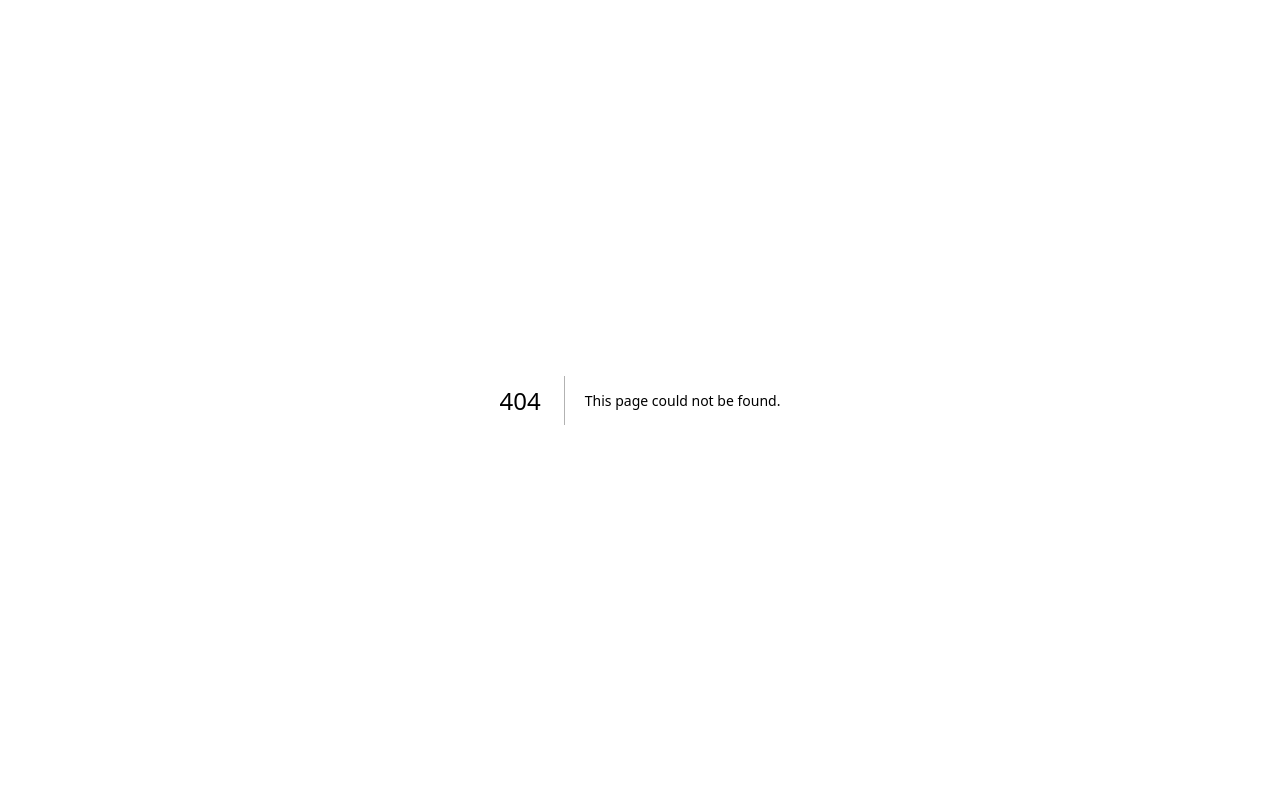
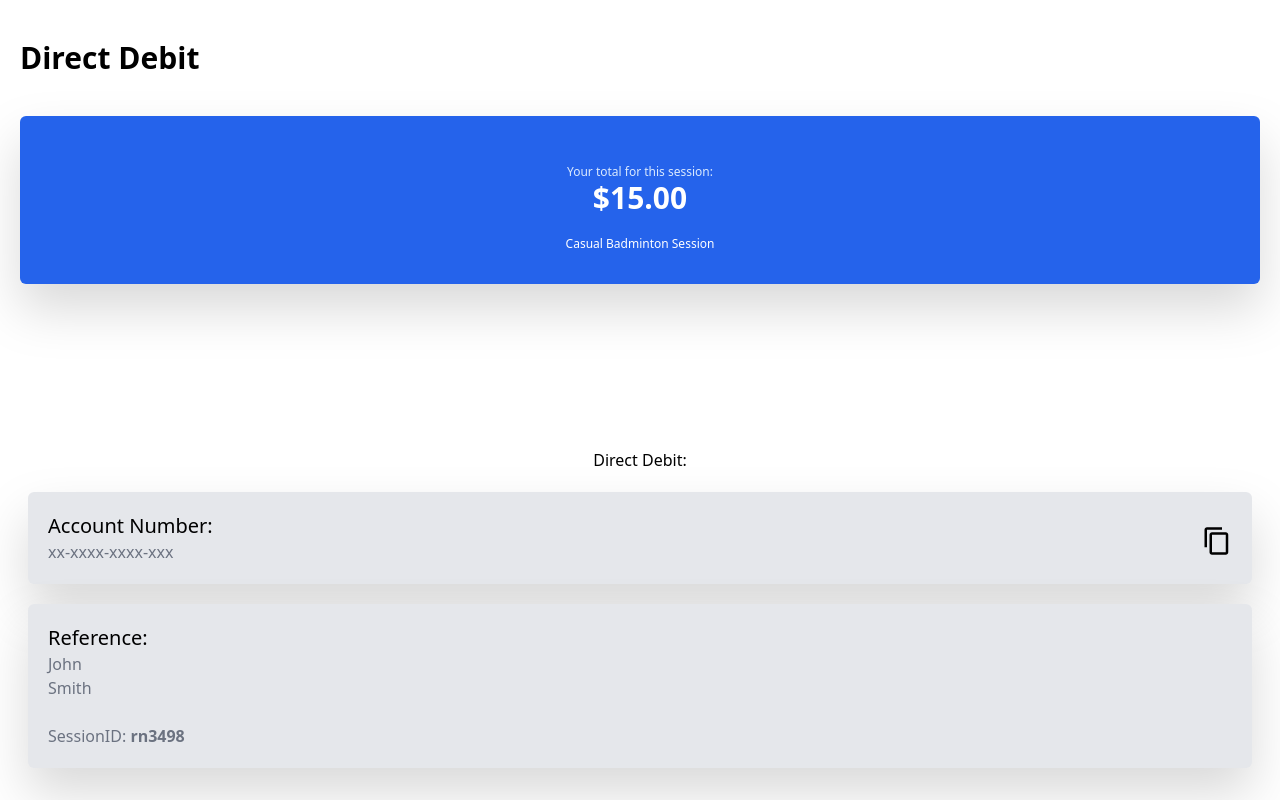
Before and after one commit to UoaWDCC/uabc-portal, a Next.js app in the folder packages/client/: page /direct-debit in a window 1280 px wide. Before the commit this address had no page. Built offline with nearby package versions, Linux system fonts and the light colour scheme.

Commit message:
Created and implemented the direct debit page

```diff
--- /dev/null
+++ b/packages/client/src/app/direct-debit/page.tsx
@@ -0,0 +1,40 @@
+/**
+ * @author David Zhu <dzhu292@aucklanduni.ac.nz>
+ */
+
+"use client";
+
+import Heading from "@/components/Heading/Heading";
+import PaymentInfoCard from "@/components/PaymentInfoCard/PaymentInfoCard";
+import DebitDetailsCard from "@/components/DebitDetailsCard/DebitDetailsCard";
+
+export default function DirectDebitPage (firstName:string, lastName:string, sessionId:string) {
+    firstName = "John"
+    lastName = "Smith"
+    sessionId = "rn3498"
+
+    return (
+        <div className="h-screen flex flex-col">
+            <Heading>Direct Debit</Heading>
+            <PaymentInfoCard amount={15} />
+
+            <div className="left-0 w-full p-2 pb-3 mt-auto">
+                <p className="font-medium text-center">Direct Debit:</p>
+                <DebitDetailsCard
+                    onClick={() => alert('Direct debit')}
+                    title="Account Number:"
+                    text={["xx-xxxx-xxxx-xxx"]}
+                    sessionId={null}
+                    copy={true}
+                />
+                <DebitDetailsCard
+                    onClick={() => alert('Pay now')}
+                    title="Reference:"
+                    text={[firstName, lastName]}
+                    sessionId = {sessionId}
+                    copy = {false}
+                />
+            </div>
+        </div>
+    )
+}
```
